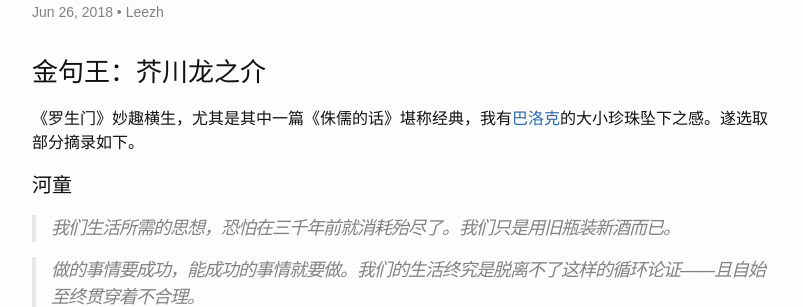
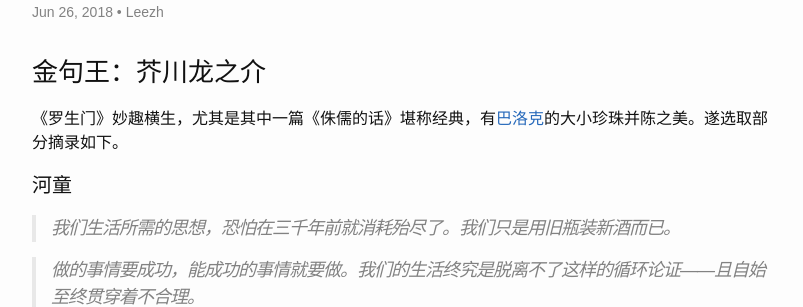
Before and after one commit to Leezh76/leezh76.github.io, a Jekyll site: the page built from _posts/2018-06-26-Verse-king.md, in a window 1280 px wide and 900 px high. Shown: the part 141-448 px from the top of the window, without its empty margins (238-1041 px from the left). Built offline with Jekyll 4.4.1, drawn with Linux system fonts in a browser that asks for light colours.

Commit message:
verse king

```diff
--- a/_posts/2018-06-26-Verse-king.md
+++ b/_posts/2018-06-26-Verse-king.md
@@ -8,7 +8,7 @@ lang: zh
 
 ### 金句王：芥川龙之介
 
-《罗生门》妙趣横生，尤其是其中一篇《侏儒的话》堪称经典，我有[巴洛克](https://zh.wikipedia.org/wiki/巴洛克艺术#词源)的大小珍珠坠下之感。遂选取部分摘录如下。
+《罗生门》妙趣横生，尤其是其中一篇《侏儒的话》堪称经典，有[巴洛克](https://zh.wikipedia.org/wiki/巴洛克艺术#词源)的大小珍珠并陈之美。遂选取部分摘录如下。
 
 <!-- more -->
 
```
Also changed, not shown: 3 other files.
